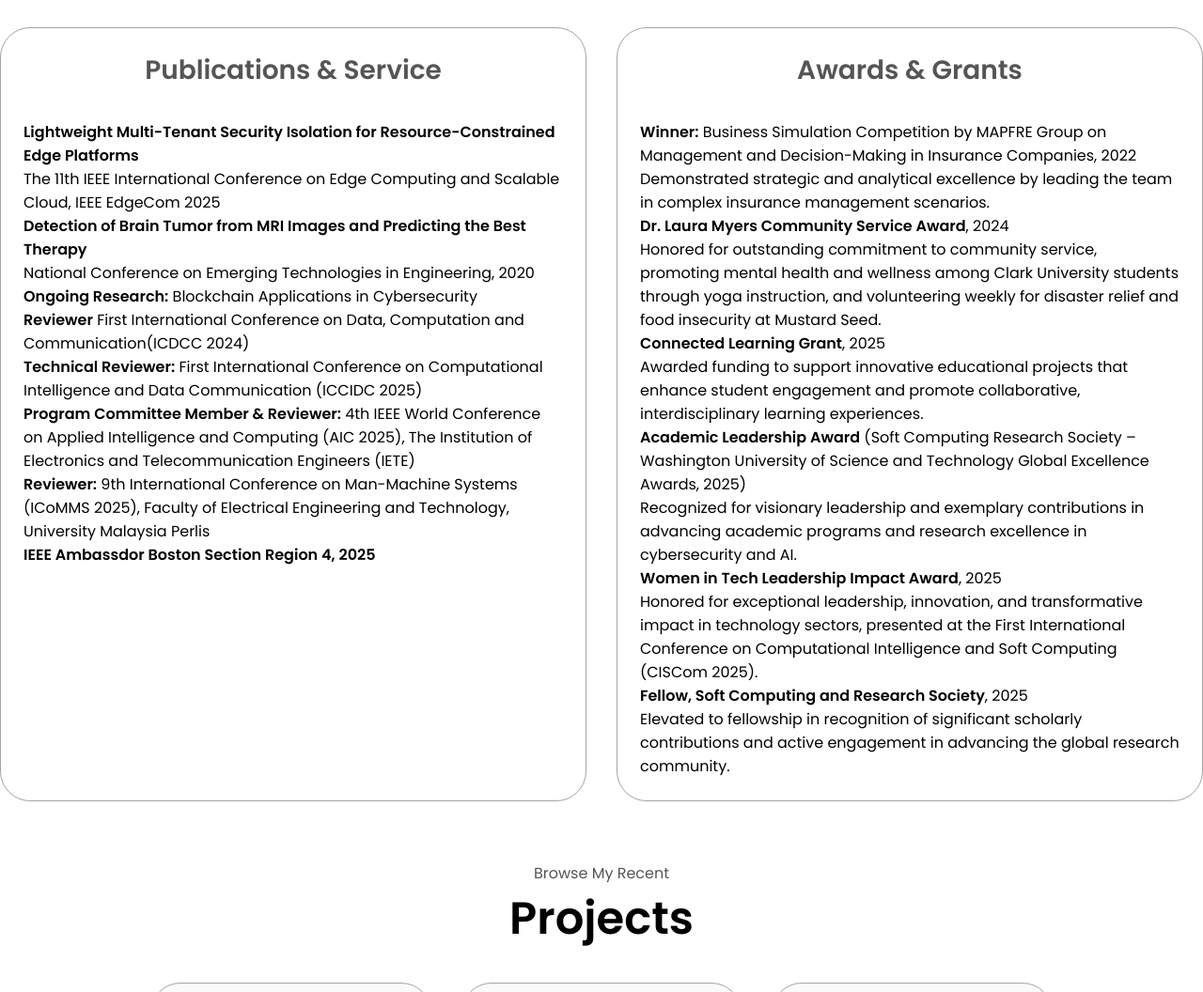
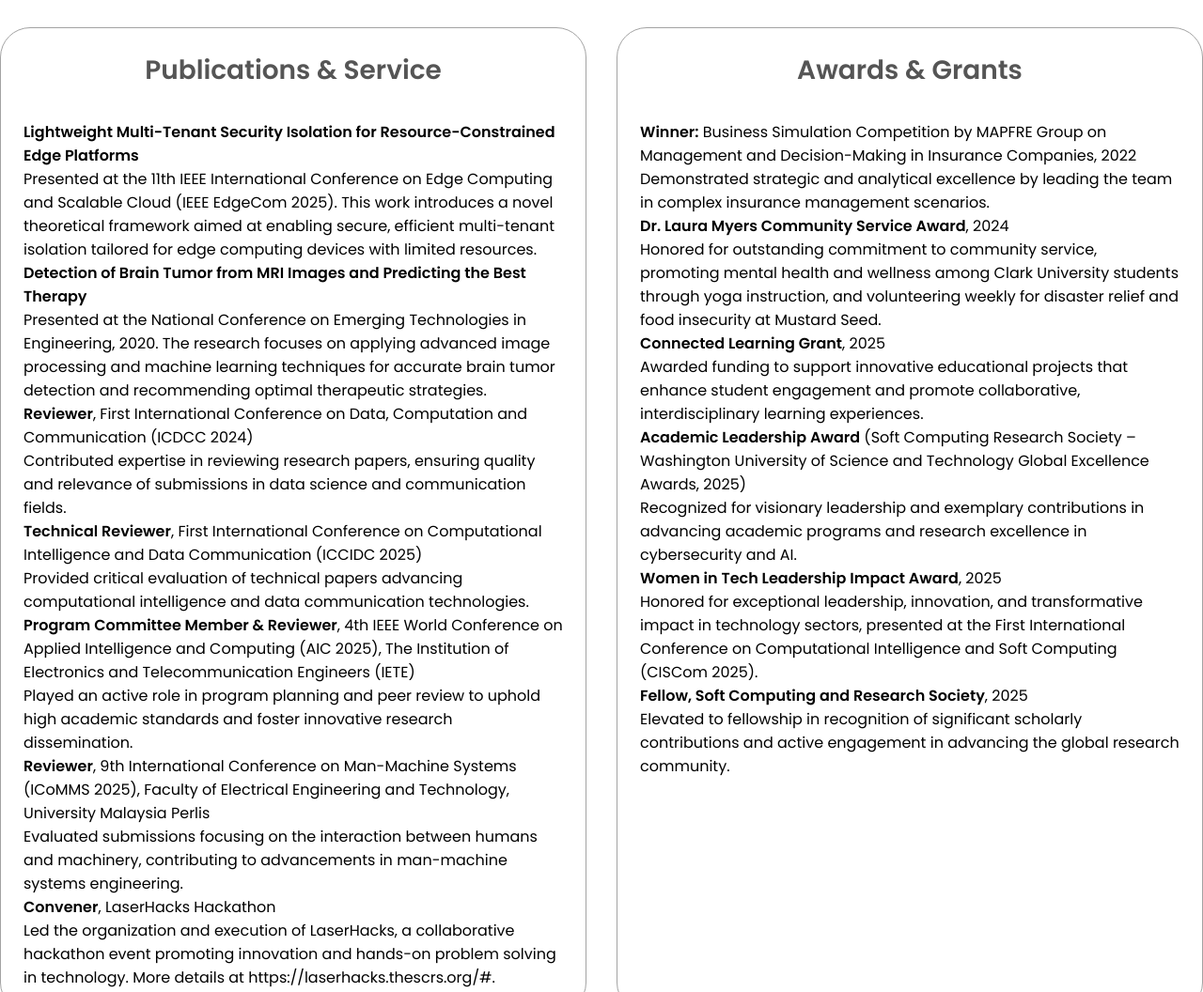
Before and after one commit to varshithamanasa/ProfVM, a plain HTML site: page index.html in a window 1280 px wide. Shown: the part 1764-2820 px from the top of the page at 94% size. Drawn offline with Linux system fonts and the light colour scheme.

Commit message:
Revise experience and awards sections in index.html
Updated conference and award details in the experience section of the HTML document.

```diff
--- a/index.html
+++ b/index.html
@@ -156,37 +156,40 @@
 
             }
           </style>
+          <ul>
           <li>
-          <strong> Lightweight Multi-Tenant Security Isolation for Resource-Constrained Edge Platforms </strong><br>
-          The 11th IEEE International Conference on Edge Computing and Scalable Cloud, IEEE EdgeCom 2025
+            <strong>Lightweight Multi-Tenant Security Isolation for Resource-Constrained Edge Platforms</strong><br>
+            Presented at the 11th IEEE International Conference on Edge Computing and Scalable Cloud (IEEE EdgeCom 2025). This work introduces a novel theoretical framework aimed at enabling secure, efficient multi-tenant isolation tailored for edge computing devices with limited resources.
           </li>
           <li>
             <strong>Detection of Brain Tumor from MRI Images and Predicting the Best Therapy</strong><br>
-          National Conference on Emerging Technologies in Engineering, 2020
+            Presented at the National Conference on Emerging Technologies in Engineering, 2020. The research focuses on applying advanced image processing and machine learning techniques for accurate brain tumor detection and recommending optimal therapeutic strategies.
           </li>
           <li>
-          <strong>Ongoing Research:</strong> Blockchain Applications in Cybersecurity
+            <strong>Reviewer</strong>, First International Conference on Data, Computation and Communication (ICDCC 2024)<br>
+            Contributed expertise in reviewing research papers, ensuring quality and relevance of submissions in data science and communication fields.
           </li>
           <li>
-          <strong>Reviewer</strong> First International Conference on Data, Computation and Communication(ICDCC 2024)<br>
-          </li>
-
-          <li>
-          <strong>Technical Reviewer:</strong> First International Conference on Computational Intelligence and Data Communication (ICCIDC 2025)
+            <strong>Technical Reviewer</strong>, First International Conference on Computational Intelligence and Data Communication (ICCIDC 2025)<br>
+            Provided critical evaluation of technical papers advancing computational intelligence and data communication technologies.
           </li>
           <li>
-          <strong>Program Committee Member & Reviewer:</strong> 4th IEEE World Conference on Applied Intelligence and Computing (AIC 2025), The Institution of Electronics and Telecommunication Engineers (IETE)
+            <strong>Program Committee Member & Reviewer</strong>, 4th IEEE World Conference on Applied Intelligence and Computing (AIC 2025), The Institution of Electronics and Telecommunication Engineers (IETE)<br>
+            Played an active role in program planning and peer review to uphold high academic standards and foster innovative research dissemination.
           </li>
           <li>
-          <strong>Reviewer:</strong> 9th International Conference on Man-Machine Systems (ICoMMS 2025), Faculty of Electrical Engineering and Technology, University Malaysia Perlis
+            <strong>Reviewer</strong>, 9th International Conference on Man-Machine Systems (ICoMMS 2025), Faculty of Electrical Engineering and Technology, University Malaysia Perlis<br>
+            Evaluated submissions focusing on the interaction between humans and machinery, contributing to advancements in man-machine systems engineering.
           </li>
-
           <li>
-            <Strong> IEEE Ambassdor Boston Section Region 4, 2025</Strong>
+            <strong>Convener</strong>, LaserHacks Hackathon<br>
+            Led the organization and execution of LaserHacks, a collaborative hackathon event promoting innovation and hands-on problem solving in technology. More details at <a href="https://laserhacks.thescrs.org/#" target="_blank">https://laserhacks.thescrs.org/#</a>.
           </li>
+        </ul>
 
 
-        </ul>
+
+
         </div>
         <div class="details-container">
         <h2 class="experience-sub-title">Awards & Grants</h2>
```
Lines whose indentation alone changed are shown as unchanged.
